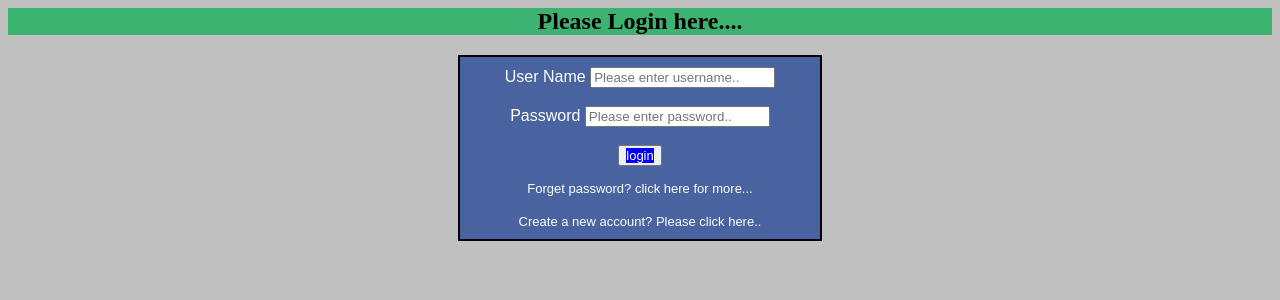
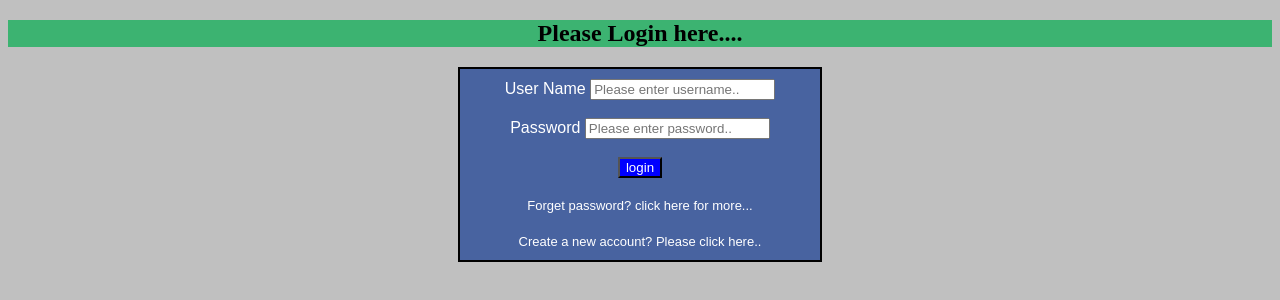
Before and after one commit to sutapaghosh19/html, a plain HTML site: page login.html in a window 1280 px wide. Drawn offline with Linux system fonts and the light colour scheme.

Commit message:
Update login.html

```diff
--- a/login.html
+++ b/login.html
@@ -1,5 +1,7 @@
-<html>
+<!DOCTYPE html>
+<html lang="en">
 <head>
+     <meta charset="UTF-8">
    <title>Login page</title>
     <style type="text/css">
         *
@@ -16,12 +18,13 @@
         a:hover{
             background: #00008B;
         }
-        button a{
+        button{
+           cursor:pointer;
             text-decoration: none;
             color:white;
             background: #0000FF;
         }
-        button a:hover{
+        button:hover{
             background: #1E90FF;
         }
         form{
@@ -45,7 +48,7 @@
      <label>Password</label>
     <input type="password" placeholder="Please enter password..">
        <br><br>
-       <button><a href="">login<a></button>
+       <button>login</button>
        <br><br>
        <a href="" style="color:white;text-decoration:none!important;">Forget password? click here for more...</a><br><br>
        <a href="#" style="color:white;text-decoration:none;"> Create a new account? Please click here..</a>
```
